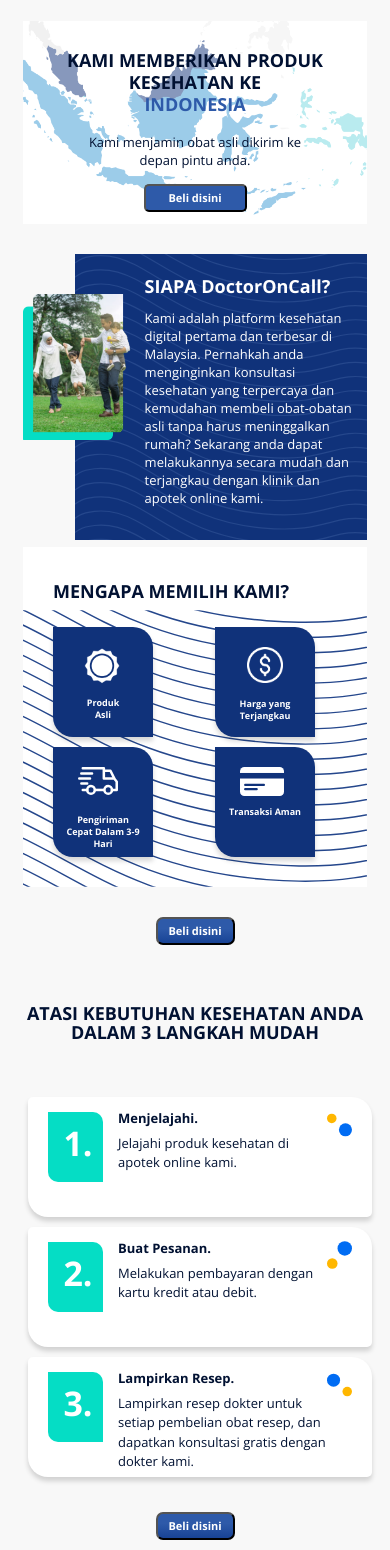
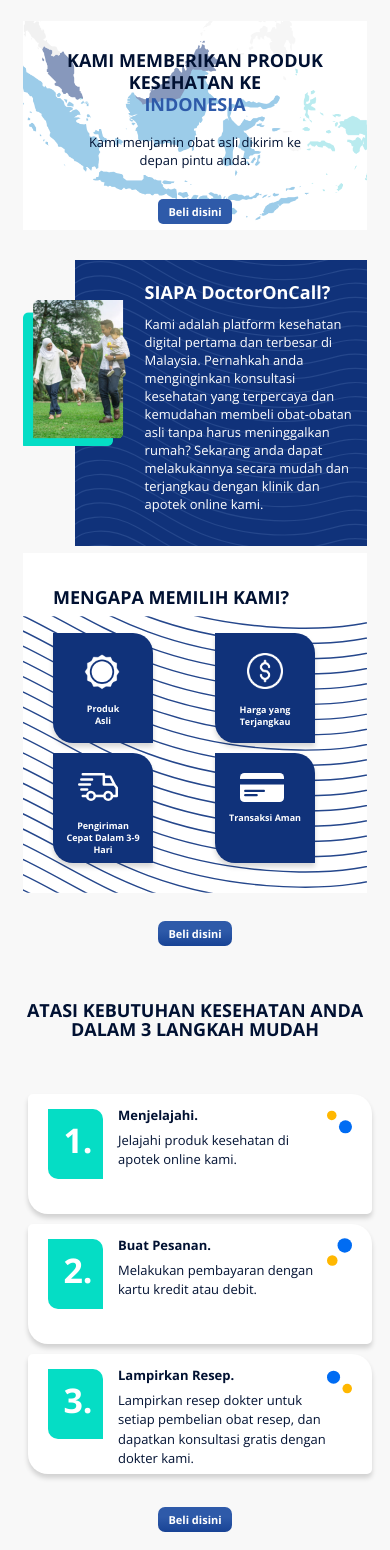
Before and after one commit to ainnafatiha/INDO-Landing-Page, a plain HTML site: page index.html in a window 390 px wide. Shown: the part 50-1600 px from the top of the page. Drawn offline with nearby package versions, Linux system fonts and the light colour scheme.

Commit message:
commit - button

```diff
--- a/index.html
+++ b/index.html
@@ -20,7 +20,10 @@
                 <div class="maps-text-class">
                     <h1 class="maps-title">Kami MEMBERIKAN PRODUK KESEHATAN ke<br><span class="title-indo">Indonesia</span></h1>
                     <p class="maps-desc">Kami menjamin obat asli dikirim ke<br>depan pintu anda.</p>
-                    <button class="maps-button">Beli disini</button>
+                </div>
+                <br>
+                <div>
+                    <a href="https://www.doctoroncall.com.my/medicine/en/" style="text-decoration: none;" class="maps-button">Beli disini</a>
                 </div>
             </div>
         </section>
@@ -73,7 +76,7 @@
 
         <!-- 4. MENGAPA MEMILIH KAMI BUTTON SECTION -->
         <section class="benefits-button-section">
-            <button class="benefits-button">Beli disini</button>
+            <a href="https://www.doctoroncall.com.my/medicine/en/" style="text-decoration: none;" class="benefits-button">Beli disini</a>
         </section>
 
         <!-- 5. TIGA LANGKAH MUDAH SECTION -->
@@ -117,7 +120,7 @@
 
         <!-- 6. TIGA LANGKAH MUDAH BUTTON -->
         <section class="three-steps-button-section">
-            <button class="three-steps-button">Beli disini</button>
+            <a href="https://www.doctoroncall.com.my/medicine/en/" style="text-decoration: none;" class="three-steps-button">Beli disini</a>
         </section>
 
         <!-- 7. DAPATKAN HADIAH SECTION -->
@@ -163,7 +166,7 @@
                 <h3 class="footer-text1">Siap untuk mulai berbelanja?</h3>
             </div>
             <div class="footer-button-class">
-                <button class="footer-button">Iya!</button>
+                <a href="https://www.doctoroncall.com.my/medicine/en/" style="text-decoration: none;" class="footer-button">Iya!</a>
             </div>
         </div>
         <div class="footer2-background">
--- a/style.css
+++ b/style.css
@@ -71,7 +71,7 @@ body {
     color: #fff;
     font: normal normal bold 20px/12px Open Sans;
     height: 56px;
-    margin: 30px;
+    /* margin: 30px; */
     padding: 12px 40px;
     width: 206px;
 }
@@ -101,7 +101,7 @@ body {
         border-radius: 5px;
         font: normal normal bold 11px/12px Open Sans;
         margin: 2px;
-        padding: 0px 6px;
+        padding: 5px 10px;
     }
 }
 
@@ -577,7 +577,6 @@ body {
     border-radius: 15px;
     color: #fff;
     font: normal normal bold 20px/12px Open Sans;
-    font-size: 16px;
     height: 58px;
     opacity: 1;
     padding: 12px 40px;
@@ -970,6 +969,7 @@ body {
 
     .footer-text1 {
         font: normal normal 500 18px/15px Open Sans;
+        line-height: 1.0em;
         padding: 30px;
     }
 
@@ -982,7 +982,7 @@ body {
         border-radius: 10px;
         font: normal normal bold 11px/12px Open Sans;
         height: 28px;
-        padding: 0px 30px;
+        padding: 5px 30px;
         width: 79px;
     }
 
```
